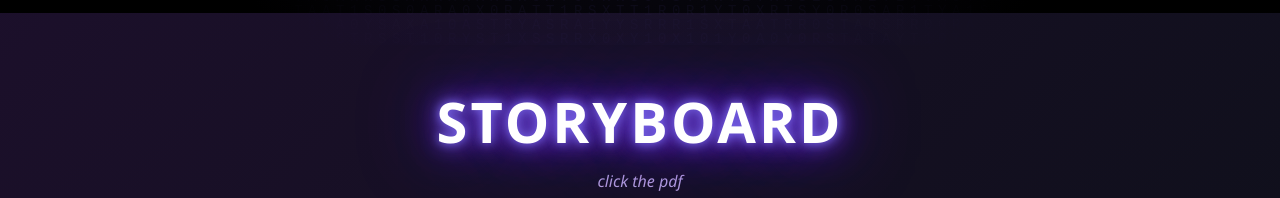
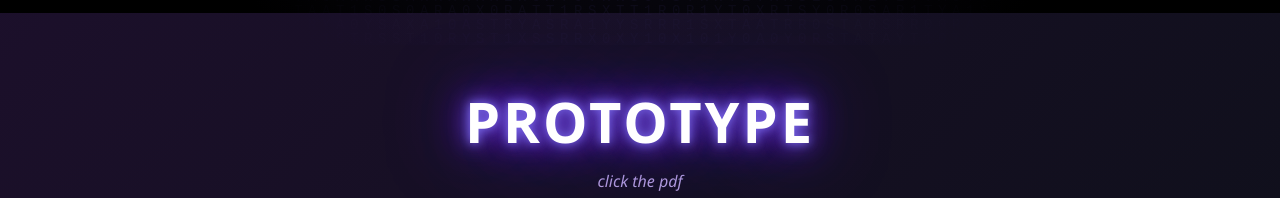
Before and after one commit to salutinjoegie-pixel/TEAM-ASTRYX, a plain HTML site: page prototype.html in a window 1280 px wide. Shown: the part 755-953 px from the top of the page. Drawn offline with Linux system fonts and the light colour scheme.

Commit message:
Update prototype.html

```diff
--- a/prototype.html
+++ b/prototype.html
@@ -552,7 +552,7 @@ button {
 
 <!-- HEADER -->
 <header>
-    <h1>STORYBOARD</h1>
+    <h1>Prototype</h1>
     <p class="motto">click the pdf</p>
 </header>
 
```
